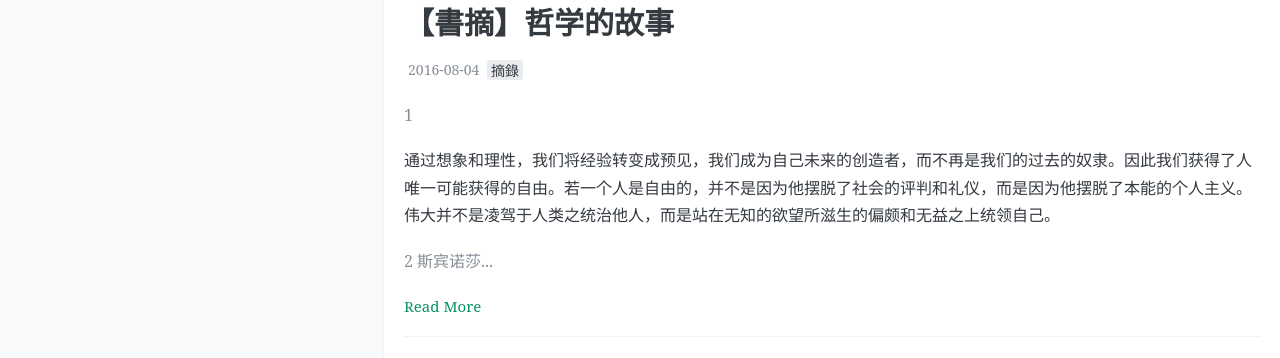
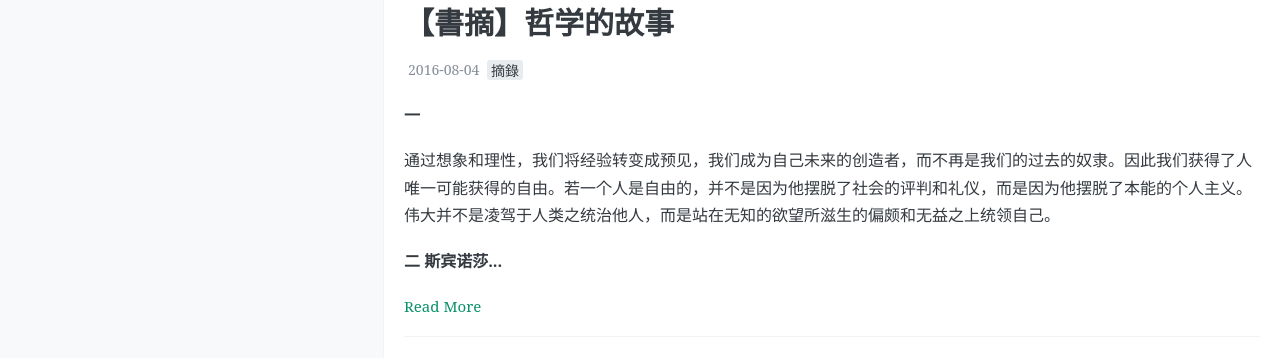
Before and after one commit to thirrith/eth, a Jekyll site: the page built from index.html, in a window 1280 px wide and 900 px high, scrolled down 1346 px. Shown: the part 474-832 px from the top of the window. Built offline with Jekyll 4.4.1, drawn with Linux system fonts in a browser that asks for light colours; the list of posts is cut into pages by our own code; comment, search, counter and statistics services are not loaded.

Commit message:
Update 2016-8-4-excerpt-zhexuedegushi.md

```diff
--- a/_posts/2016-8-4-excerpt-zhexuedegushi.md
+++ b/_posts/2016-8-4-excerpt-zhexuedegushi.md
@@ -8,20 +8,32 @@ tags: [摘錄]
 comments: true
 ---
 
-###### 1
+##### 一
 
 通过想象和理性，我们将经验转变成预见，我们成为自己未来的创造者，而不再是我们的过去的奴隶。因此我们获得了人唯一可能获得的自由。若一个人是自由的，并不是因为他摆脱了社会的评判和礼仪，而是因为他摆脱了本能的个人主义。伟大并不是凌驾于人类之统治他人，而是站在无知的欲望所滋生的偏颇和无益之上统领自己。
 
-###### 2 斯宾诺莎
+##### 二 斯宾诺莎
+
+###### 1
 
 如果将厌恶和误解置于一边，哲学解释就可以发现相互敌对的信仰隐藏着的一致的核心和精髓。
 
+###### 2
+
 思想的本性是与秩序相抵触的，我们更愿意追随奇思妙想散落的点点滴滴，由我们的梦想编织并不牢靠的哲学。
+
+###### 3
 
 形式和事物的具体内容之于上帝，就如同一座桥之于其建造所依据的设计，结构，数学和力学规律，它们是桥的根本基础，潜在条件和实体。
 
+###### 4
+
 精神和物质都不是上帝，但是，精神活动和分子活动组成了世界的双重历史，这些和它们的因果，规律才是上帝。
+
+###### 5
 
 “我提醒你，我不认为自然是美丽或丑恶的，是秩序井然的或一片混乱的。只有在我们想象的关系中，事物才能称为美或丑，井井有条或混乱不堪。”
 
+###### 6
+
 精神不是物质，物质也不是精神。它们并不是两个进程，也不是两个实体。它们是同一个进程，从内部看是精神，从外部看是物质。精神和形体不相互作用，因为它们不是异质的，它们是一回事。“精神的决定和形体的欲望决定是同一的。”
```
